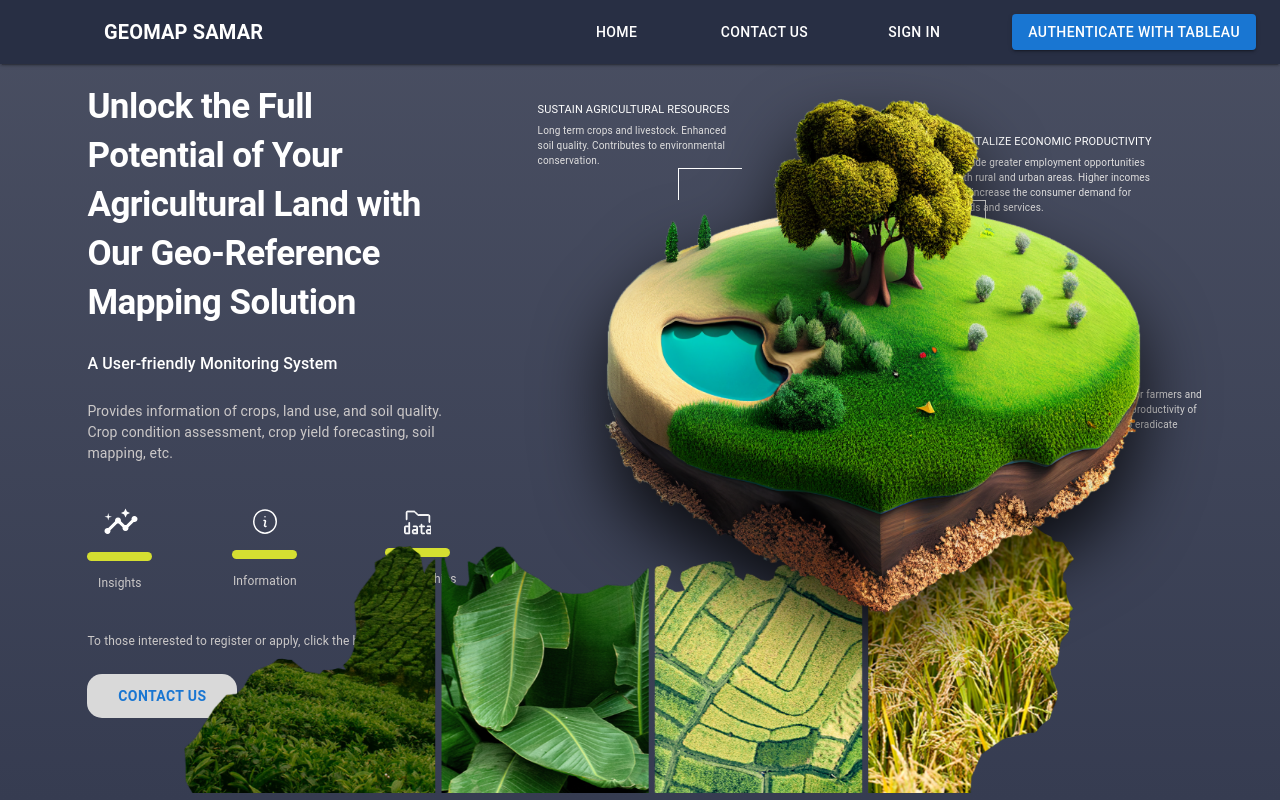
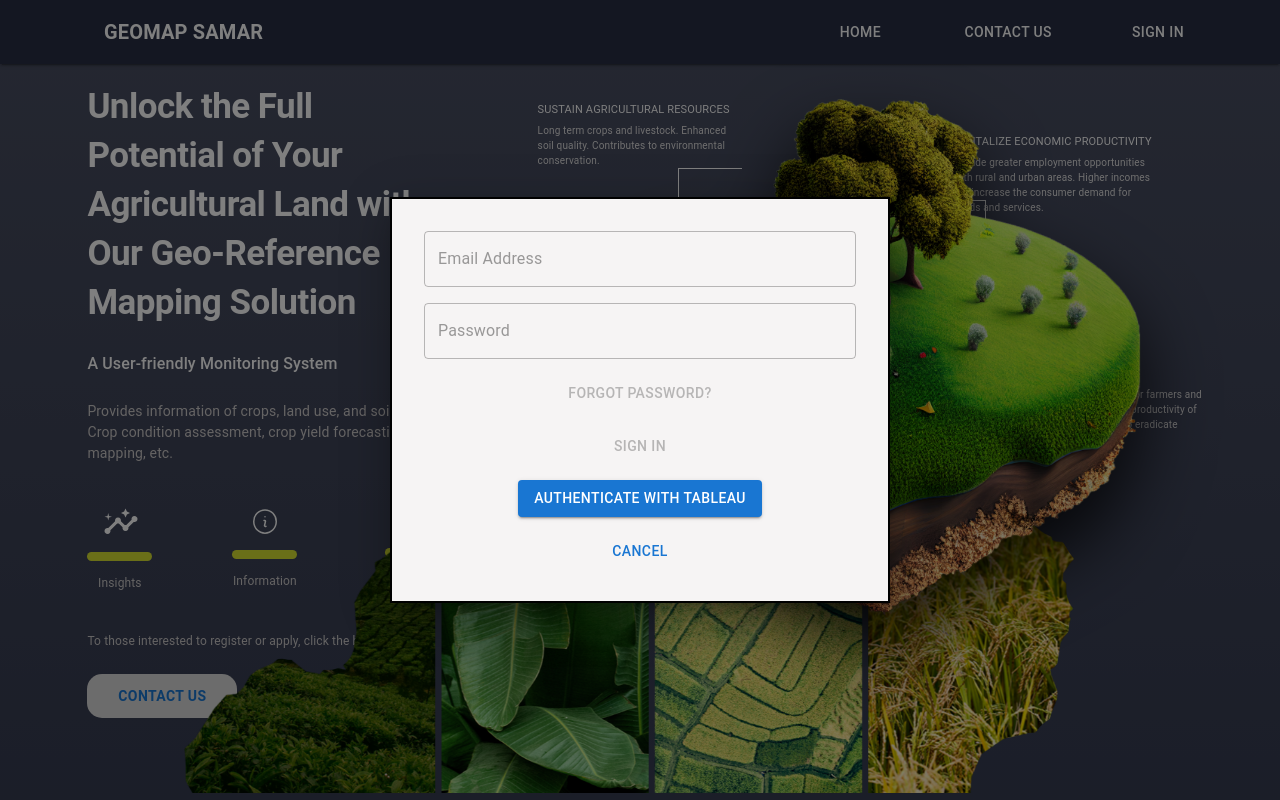
Before and after one commit to notsoprogrammer/map_client, a React (Vite) app in the folder geomap/: page / in a window 1280 px wide. Both pictures are taken after a click on the button "SIGN IN". Shown: the top 800 px of the page. Built offline with nearby package versions, Linux system fonts and the light colour scheme.

Commit message:
"Refactor LoginModal component: removed isAuthenticated state, updated snackbar handling, and modified login form and button behavior"

```diff
--- a/geomap/src/components/LoginModal.jsx
+++ b/geomap/src/components/LoginModal.jsx
@@ -1,9 +1,9 @@
 import React, { useState } from 'react';
-import { Box, Button, CircularProgress, Modal, Stack, TextField, Snackbar } from '@mui/material';
+import { Box, Button, CircularProgress, Modal, Snackbar, Stack, TextField } from '@mui/material';
 import axios from 'axios';
 import { useDispatch } from 'react-redux';
 import { setCredentials } from '../slices/authSlice';
-import ForgotPasswordModal from './forgotPasswordModal';
+import ForgotPasswordModal from './ForgotPasswordModal';
 
 const style = {
   position: 'absolute',
@@ -22,22 +22,12 @@ const LoginModal = ({ open, handleClose }) => {
   const [password, setPassword] = useState('');
   const [isLoading, setIsLoading] = useState(false);
   const [forgotPasswordOpen, setForgotPasswordOpen] = useState(false);
-  const [isAuthenticated, setIsAuthenticated] = useState(false);
-  const [snackbarOpen, setSnackbarOpen] = useState(false);
-  const [snackbarMessage, setSnackbarMessage] = useState('');
+  const [isTableauAuthenticated, setIsTableauAuthenticated] = useState(false);
+  const [snackbar, setSnackbar] = useState({ open: false, message: '' });
 
   const dispatch = useDispatch();
 
-  // Define handleSnackbarClose to manage the snackbar closing
-  const handleSnackbarClose = (event, reason) => {
-    if (reason === 'clickaway') {
-      return;
-    }
-    setSnackbarOpen(false);
-  };
-
   const handleForgotPasswordOpen = () => {
-    handleClose(); // Close the login modal
     setForgotPasswordOpen(true);
   };
 
@@ -45,17 +35,12 @@ const LoginModal = ({ open, handleClose }) => {
     setForgotPasswordOpen(false);
   };
 
-  const handleGoogleLogin = () => {
-    window.location.href = `${process.env.REACT_APP_API_URL}/api/auth/tableau`; // This URL should start the OAuth process on the backend
-};
+  const handleSnackBarClose = () => {
+    setSnackbar({ open: false, message: '' });
+  };
 
-
-  const handleKeyPress = (e) => {
-    if (e.key === 'Enter') {
-      submitHandler(e);
-    }
-  };
   const handleLoginWithTableau = () => {
+    setIsLoading(true);
     const tableauAuthUrl = "https://prod-apsoutheast-a.online.tableau.com";
     const windowFeatures = "toolbar=no, menubar=no, width=500, height=700, top=100, left=100";
     const authWindow = window.open(tableauAuthUrl, '_blank', windowFeatures);
@@ -63,9 +48,10 @@ const LoginModal = ({ open, handleClose }) => {
     const timer = setInterval(() => {
       if (authWindow.closed) {
         clearInterval(timer);
-        setIsAuthenticated(true);
-        setSnackbarMessage("Tableau Authentication complete. You may now proceed.");
-        setSnackbarOpen(true);
+        setIsLoading(false);
+        // Ideally, check authentication status here with an API call or local storage token
+        setIsTableauAuthenticated(true); // Assuming authentication was successful
+        setSnackbar({ open: true, message: 'Tableau Authentication successful!' });
       }
     }, 1000);
   };
@@ -75,42 +61,68 @@ const LoginModal = ({ open, handleClose }) => {
     setIsLoading(true);
     try {
       const response = await axios.post(`${process.env.REACT_APP_API_URL}/api/users/auth`, { email, password });
-      localStorage.setItem('authToken', response.data.authToken);
-      dispatch(setCredentials({ ...response.data }));
-      handleClose();
+      if (response.data && response.data.authToken) {
+        localStorage.setItem('authToken', response.data.authToken);
+        dispatch(setCredentials({ ...response.data }));
+        handleClose();  // Close the modal after successful login
+      }
     } catch (error) {
       console.error('Login failed:', error);
-      setSnackbarMessage("Login failed: " + (error.response?.data?.message || "An error occurred"));
-      setSnackbarOpen(true);
+      setSnackbar({ open: true, message: "Login failed: " + (error.response?.data?.message || "An error occurred") });
     } finally {
       setIsLoading(false);
     }
   };
 
-  if (!isAuthenticated) {
-    return <Button onClick={handleLoginWithTableau} variant="contained" color="primary">Authenticate with Tableau</Button>;
-  }
-
   return (
     <>
       <Modal open={open} onClose={handleClose}>
         <Box sx={style}>
-          <Stack spacing={2} direction="column" justifyContent="center" alignItems='center'>
-            <TextField label="Email Address" variant="outlined" value={email} onChange={(e) => setEmail(e.target.value)} />
-            <TextField label="Password" variant="outlined" value={password} onChange={(e) => setPassword(e.target.value)} />
-            <Button onClick={submitHandler} disabled={isLoading}>Sign In</Button>
-            <Button onClick={handleForgotPasswordOpen}>Forgot Password?</Button>
-            <ForgotPasswordModal open={forgotPasswordOpen} handleClose={handleForgotPasswordClose} />
+          <Stack spacing={2} direction="column" alignItems='center'>
+            <TextField
+              sx={{ width: '100%' }}
+              type='email'
+              label="Email Address"
+              variant="outlined"
+              value={email}
+              onChange={(e) => setEmail(e.target.value)}
+              disabled={!isTableauAuthenticated}
+            />
+            <TextField
+              sx={{ width: '100%' }}
+              type='password'
+              label="Password"
+              variant="outlined"
+              value={password}
+              onChange={(e) => setPassword(e.target.value)}
+              disabled={!isTableauAuthenticated}
+            />
+            <Button
+              onClick={handleForgotPasswordOpen}
+              disabled={!isTableauAuthenticated}
+            >
+              Forgot Password?
+            </Button>
+            <Button
+              onClick={submitHandler}
+              disabled={isLoading || !isTableauAuthenticated}
+            >
+              {isLoading ? <CircularProgress size={24} /> : 'Sign In'}
+            </Button>
+            <Button
+              onClick={handleLoginWithTableau}
+              disabled={isTableauAuthenticated}
+              variant="contained"
+            >
+              Authenticate with Tableau
+            </Button>
             <Button onClick={handleClose}>Cancel</Button>
           </Stack>
         </Box>
       </Modal>
-      <Snackbar
-        open={snackbarOpen}
-        autoHideDuration={6000}
-        onClose={handleSnackbarClose}
-        message={snackbarMessage}
-      />
+
+      <Snackbar open={snackbar.open} autoHideDuration={6000} onClose={handleSnackBarClose} message={snackbar.message} />
+      <ForgotPasswordModal open={forgotPasswordOpen} handleClose={handleForgotPasswordClose} />
     </>
   );
 };
```
